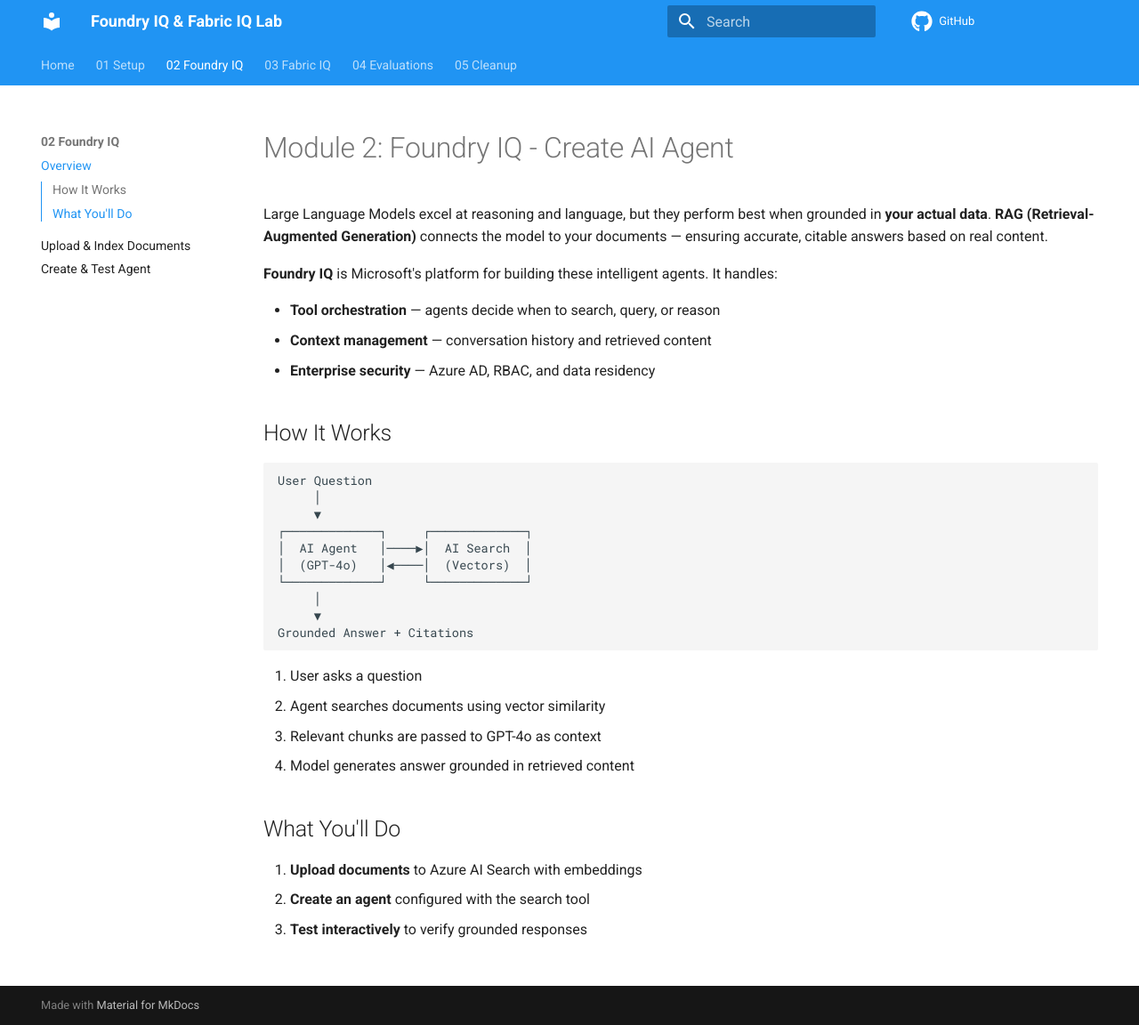
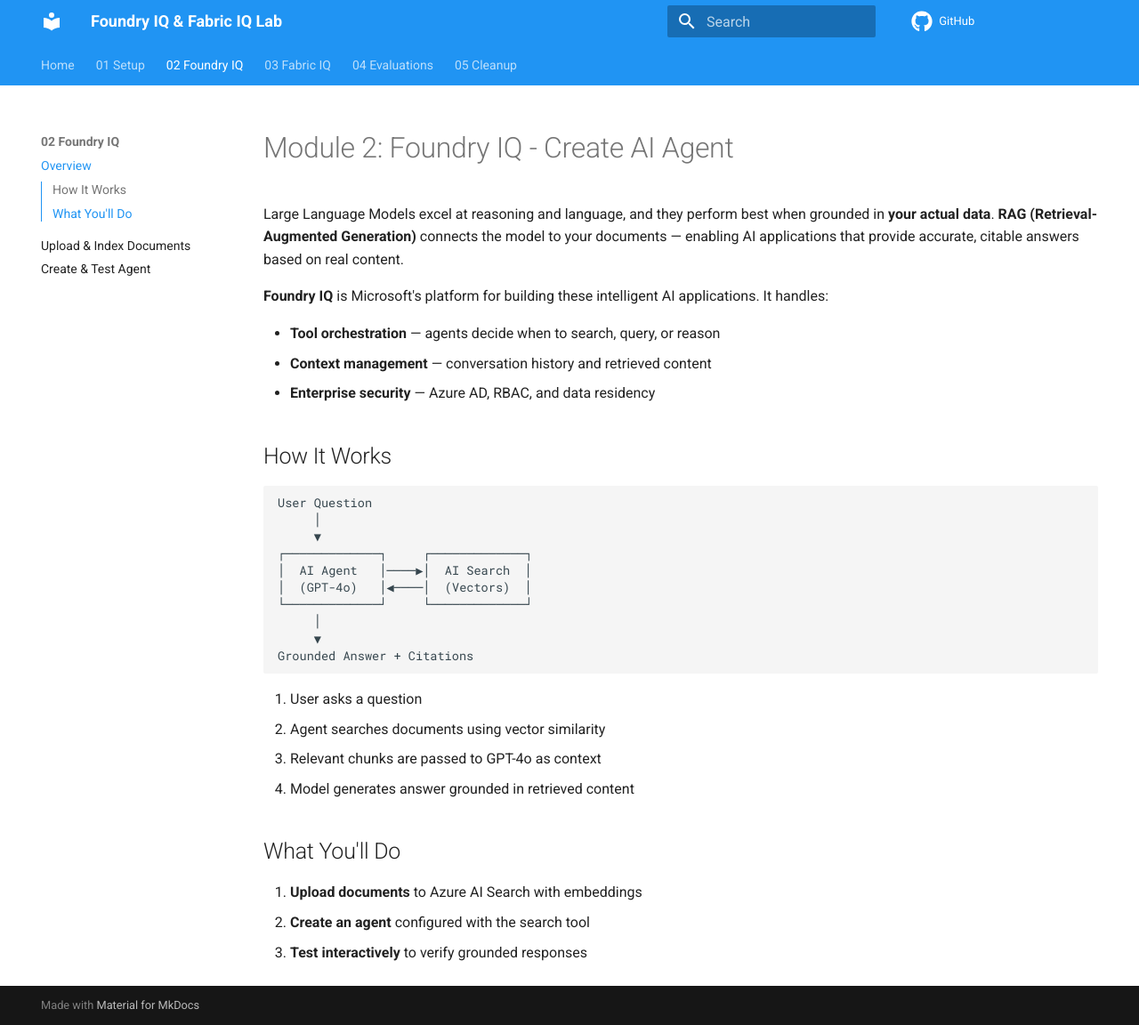
Before and after one commit to nchandhi/nc-iq-tc, an MkDocs documentation site: the page built from docs/docs/02-foundry-iq/index.md, in a window 1280 px wide and 1152 px high. Shown: the whole window at 89% size. Built offline with MkDocs 1.6.1 and Material for MkDocs 9.7.7, drawn with Linux system fonts in a browser that asks for light colours; comment, search, counter and statistics services are not loaded.

Commit message:
Reframe to Build AI Applications

```diff
--- a/docs/docs/02-foundry-iq/index.md
+++ b/docs/docs/02-foundry-iq/index.md
@@ -1,8 +1,8 @@
 # Module 2: Foundry IQ - Create AI Agent
 
-Large Language Models excel at reasoning and language, but they perform best when grounded in **your actual data**. **RAG (Retrieval-Augmented Generation)** connects the model to your documents — ensuring accurate, citable answers based on real content.
+Large Language Models excel at reasoning and language, and they perform best when grounded in **your actual data**. **RAG (Retrieval-Augmented Generation)** connects the model to your documents — enabling AI applications that provide accurate, citable answers based on real content.
 
-**Foundry IQ** is Microsoft's platform for building these intelligent agents. It handles:
+**Foundry IQ** is Microsoft's platform for building these intelligent AI applications. It handles:
 
 - **Tool orchestration** — agents decide when to search, query, or reason
 - **Context management** — conversation history and retrieved content
```
Also changed, not shown: docs/docs/index.md (+1 -1 lines).
